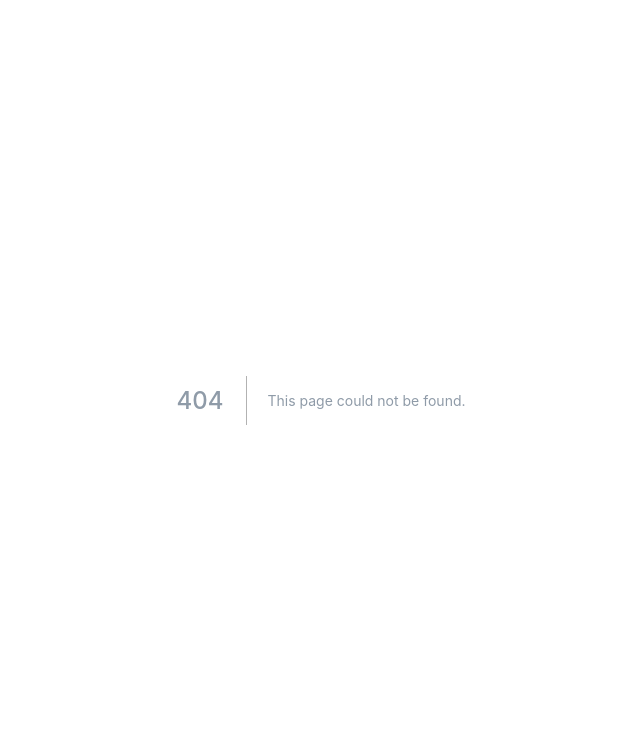
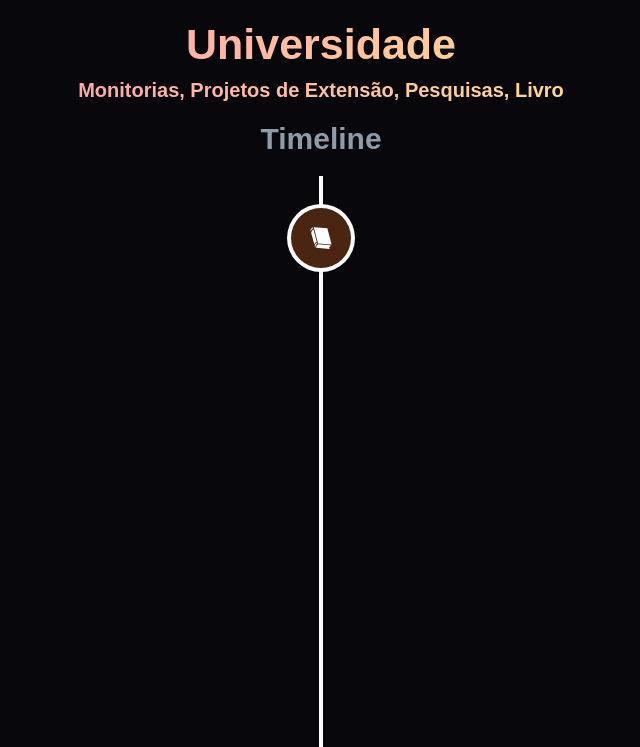
Before and after one commit to DIGOARTHUR/my-personal-page2.0, a Next.js app: page /University/components/Timeline in a window 1280 px wide. Before the commit this address had no page. Shown: the top 747 px of the page, without its empty margins (319-959 px from the left). Built offline with nearby package versions, Linux system fonts and the light colour scheme.

Commit message:
improviment: change color university page title

```diff
--- a/src/components/Timeline/styles.module.scss
+++ b/src/pages/University/components/Timeline/styles.module.scss
@@ -8,7 +8,7 @@
   margin-bottom: 10px;
   font-size: 43px;
   text-align: center;
-  background: linear-gradient( 135deg, var(--colors-cyan) 0%, var(--colors-green) 100% );
+  background: linear-gradient( 135deg, var(--colors-pink) 0%, var(--colors-yellow) 100% );
   -webkit-background-clip: text;
   -moz-background-clip: text;
   -webkit-text-fill-color: transparent;
@@ -17,7 +17,7 @@
   text-align: center;
   font-size: 20px;
   margin-bottom: 20px;
-  background: linear-gradient( 135deg, var(--colors-cyan) 0%, var(--colors-green) 100% );
+  background: linear-gradient( 135deg, var(--colors-pink) 0%, var(--colors-yellow) 100% );
   -webkit-background-clip: text;
   -moz-background-clip: text;
   -webkit-text-fill-color: transparent;
--- a/src/pages/University/index.tsx
+++ b/src/pages/University/index.tsx
@@ -1,9 +1,7 @@
-
-
 
 import { Footer } from '../../components/Footer'
 import { Header } from '../../components/Header'
-import Timeline from '../../components/Timeline'
+import Timeline from './components/Timeline'
 import styles from './styles.module.scss'
 export default function University(){
     return(
--- a/src/pages/index.tsx
+++ b/src/pages/index.tsx
@@ -28,7 +28,7 @@ export default function Home() {
                 loop: true,
               }}
               onInit={(typewriter) => {
-                typewriter.changeDelay(30).typeString('Muda o Mundo.').pauseFor(1000).deleteAll().typeString('Abre a mente.').pauseFor(1000).deleteAll().typeString('É para todos!').pauseFor(1000).deleteAll().start();
+                typewriter.changeDelay(30).typeString(' Muda o Mundo.').pauseFor(1000).deleteAll().typeString(' Abre a mente.').pauseFor(1000).deleteAll().typeString(' É para todos!').pauseFor(1000).deleteAll().start();
               }}
 
 
--- a/src/styles/global.scss
+++ b/src/styles/global.scss
@@ -5,6 +5,7 @@
   --background: #08070b;
   --white: #ffffff;
   --gray: #8F9BA8;
+  --colors-yellow: #ffff80;
   --colors-cyan: #80ffea;
   --colors-purple: #9580ff;
   --colors-pink: #ff80bf;
```
Also changed, not shown: src/pages/University/components/Timeline/data/index.js (renamed from src/components/Timeline/data/index.js), src/pages/University/components/Timeline/index.tsx (renamed from src/components/Timeline/index.tsx).
